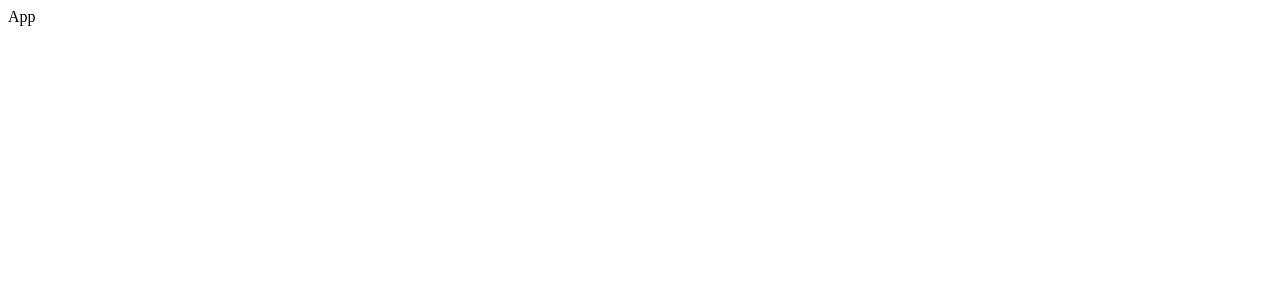
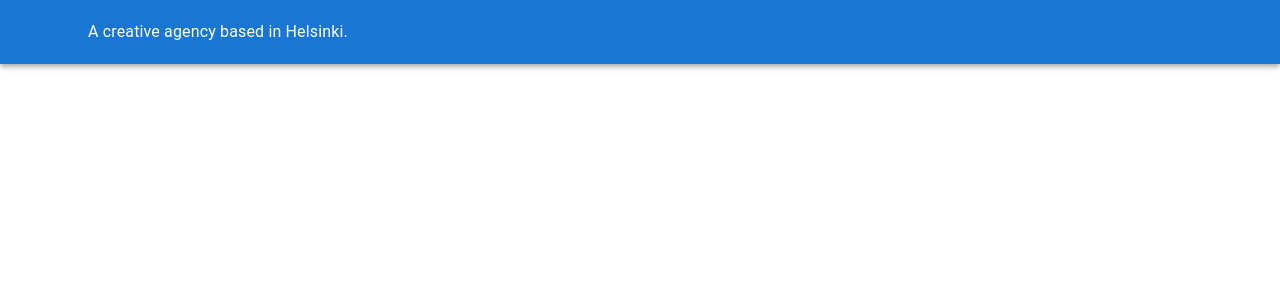
Before and after one commit to vovavoronyuk/my-blog-react, a React (Create React App) app: page / in a window 1280 px wide. Shown: the top 300 px of the page. Built offline with nearby package versions, Linux system fonts and the light colour scheme.

Commit message:
add Header

```diff
--- a/package.json
+++ b/package.json
@@ -3,6 +3,10 @@
   "version": "0.1.0",
   "private": true,
   "dependencies": {
+    "@emotion/react": "^11.10.0",
+    "@emotion/styled": "^11.10.0",
+    "@mui/icons-material": "^5.8.4",
+    "@mui/material": "^5.10.1",
     "@testing-library/jest-dom": "^5.16.5",
     "@testing-library/react": "^13.3.0",
     "@testing-library/user-event": "^13.5.0",
--- a/src/container/App/App.tsx
+++ b/src/container/App/App.tsx
@@ -1,9 +1,14 @@
 import React from 'react'
+import CssBaseline from '@mui/material/CssBaseline'
+import Header from '../Header/Header'
 
-type Props = {}
-
-const App = (props: Props) => {
-    return <div>App</div>
+const App = () => {
+    return (
+        <>
+            <CssBaseline />
+            <Header />
+        </>
+    )
 }
 
 export default App
--- /dev/null
+++ b/src/container/Header/Header.tsx
@@ -0,0 +1,31 @@
+import React from 'react'
+import {
+    Container,
+    AppBar,
+    Toolbar,
+    IconButton,
+    Typography,
+    Button,
+} from '@mui/material'
+import MenuIcon from '@mui/icons-material/Menu'
+
+type Props = {}
+
+const Header = (props: Props) => {
+    return (
+        <AppBar position="static">
+            <Container>
+                <Toolbar>
+                    A creative agency based in Helsinki.
+                    <Typography
+                        variant="h6"
+                        component="div"
+                        sx={{ flexGrow: 1 }}
+                    ></Typography>
+                </Toolbar>
+            </Container>
+        </AppBar>
+    )
+}
+
+export default Header
```
Also changed, not shown: 1 other file (tests, documents, lock files or other folders).
